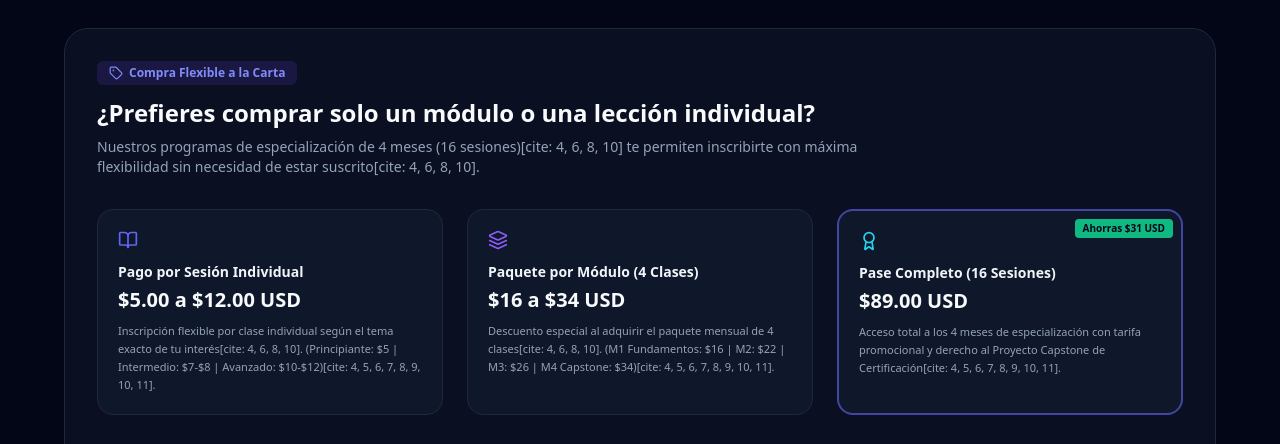
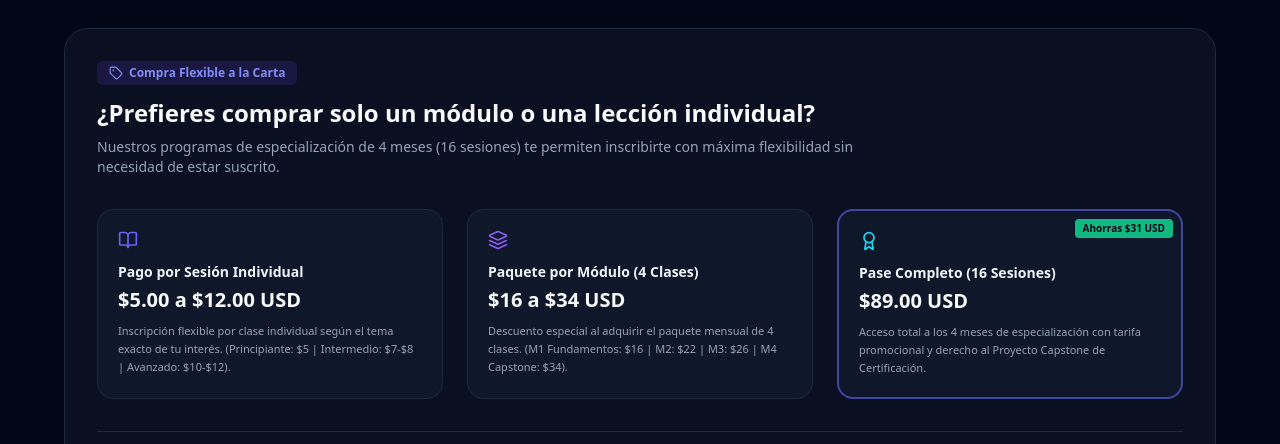
Before and after one commit to Joguisam-gt/RutaIA_frontend, a React (Vite) app: page /pricing in a window 1280 px wide. Shown: the part 900-1344 px from the top of the page. Built offline with nearby package versions, Linux system fonts and the light colour scheme; no server answers.

Commit message:
Fix(tex): Eliminar informacion extra que no tiene nada que ver

```diff
--- a/src/components/domain/pricing/CourseModularPricingSection.jsx
+++ b/src/components/domain/pricing/CourseModularPricingSection.jsx
@@ -20,7 +20,7 @@ export const CourseModularPricingSection = () => {
                     ¿Prefieres comprar solo un módulo o una lección individual?
                 </h2>
                 <p className="text-xs md:text-sm text-slate-600 dark:text-slate-400 leading-relaxed">
-                    Nuestros programas de especialización de 4 meses (16 sesiones)[cite: 4, 6, 8, 10] te permiten inscribirte con máxima flexibilidad sin necesidad de estar suscrito[cite: 4, 6, 8, 10].
+                    Nuestros programas de especialización de 4 meses (16 sesiones) te permiten inscribirte con máxima flexibilidad sin necesidad de estar suscrito.
                 </p>
             </div>
 
@@ -35,7 +35,7 @@ export const CourseModularPricingSection = () => {
                         $5.00 a $12.00 USD
                     </span>
                     <p className="text-[11px] text-slate-500 dark:text-slate-400 leading-relaxed">
-                        Inscripción flexible por clase individual según el tema exacto de tu interés[cite: 4, 6, 8, 10]. (Principiante: $5 | Intermedio: $7-$8 | Avanzado: $10-$12)[cite: 4, 5, 6, 7, 8, 9, 10, 11].
+                        Inscripción flexible por clase individual según el tema exacto de tu interés. (Principiante: $5 | Intermedio: $7-$8 | Avanzado: $10-$12).
                     </p>
                 </div>
 
@@ -49,7 +49,7 @@ export const CourseModularPricingSection = () => {
                         $16 a $34 USD
                     </span>
                     <p className="text-[11px] text-slate-500 dark:text-slate-400 leading-relaxed">
-                        Descuento especial al adquirir el paquete mensual de 4 clases[cite: 4, 6, 8, 10]. (M1 Fundamentos: $16 | M2: $22 | M3: $26 | M4 Capstone: $34)[cite: 4, 5, 6, 7, 8, 9, 10, 11].
+                        Descuento especial al adquirir el paquete mensual de 4 clases. (M1 Fundamentos: $16 | M2: $22 | M3: $26 | M4 Capstone: $34).
                     </p>
                 </div>
 
@@ -66,7 +66,7 @@ export const CourseModularPricingSection = () => {
                         $89.00 USD
                     </span>
                     <p className="text-[11px] text-slate-500 dark:text-slate-400 leading-relaxed">
-                        Acceso total a los 4 meses de especialización con tarifa promocional y derecho al Proyecto Capstone de Certificación[cite: 4, 5, 6, 7, 8, 9, 10, 11].
+                        Acceso total a los 4 meses de especialización con tarifa promocional y derecho al Proyecto Capstone de Certificación.
                     </p>
                 </div>
             </div>
```
